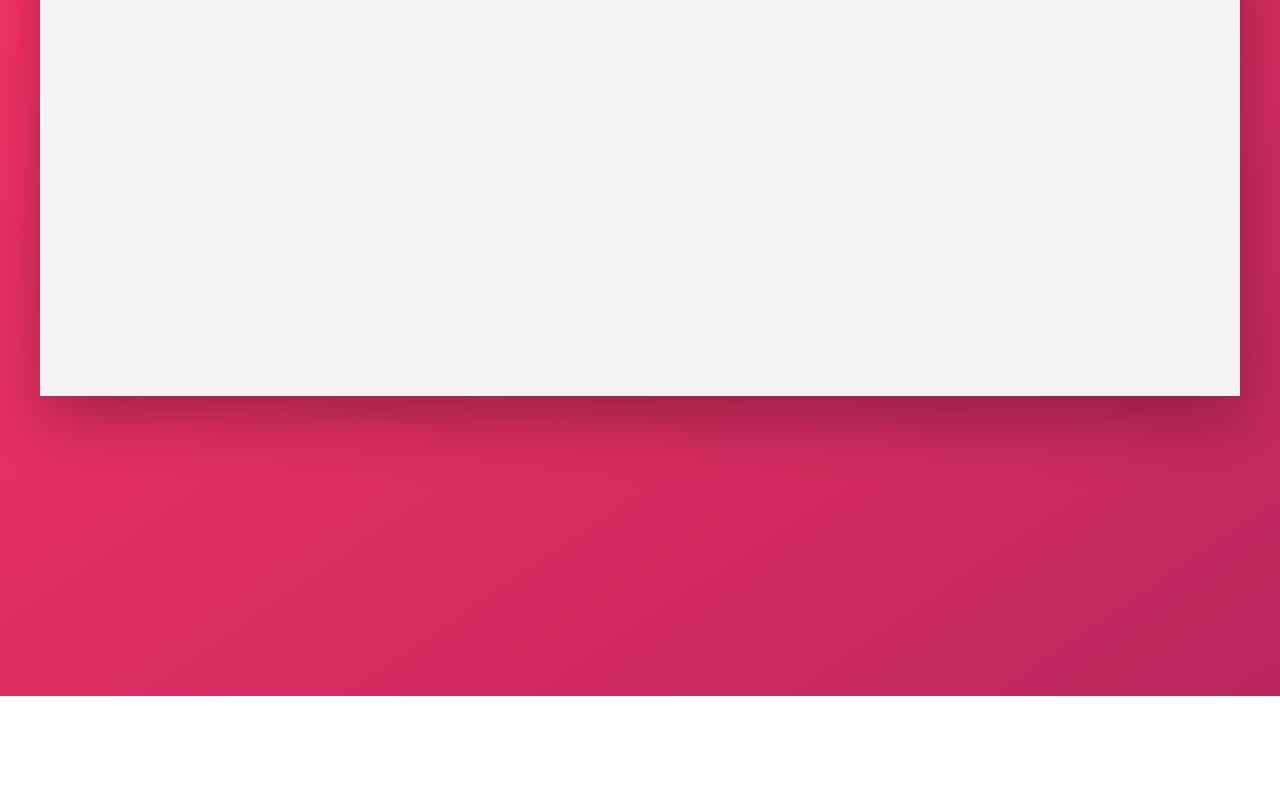
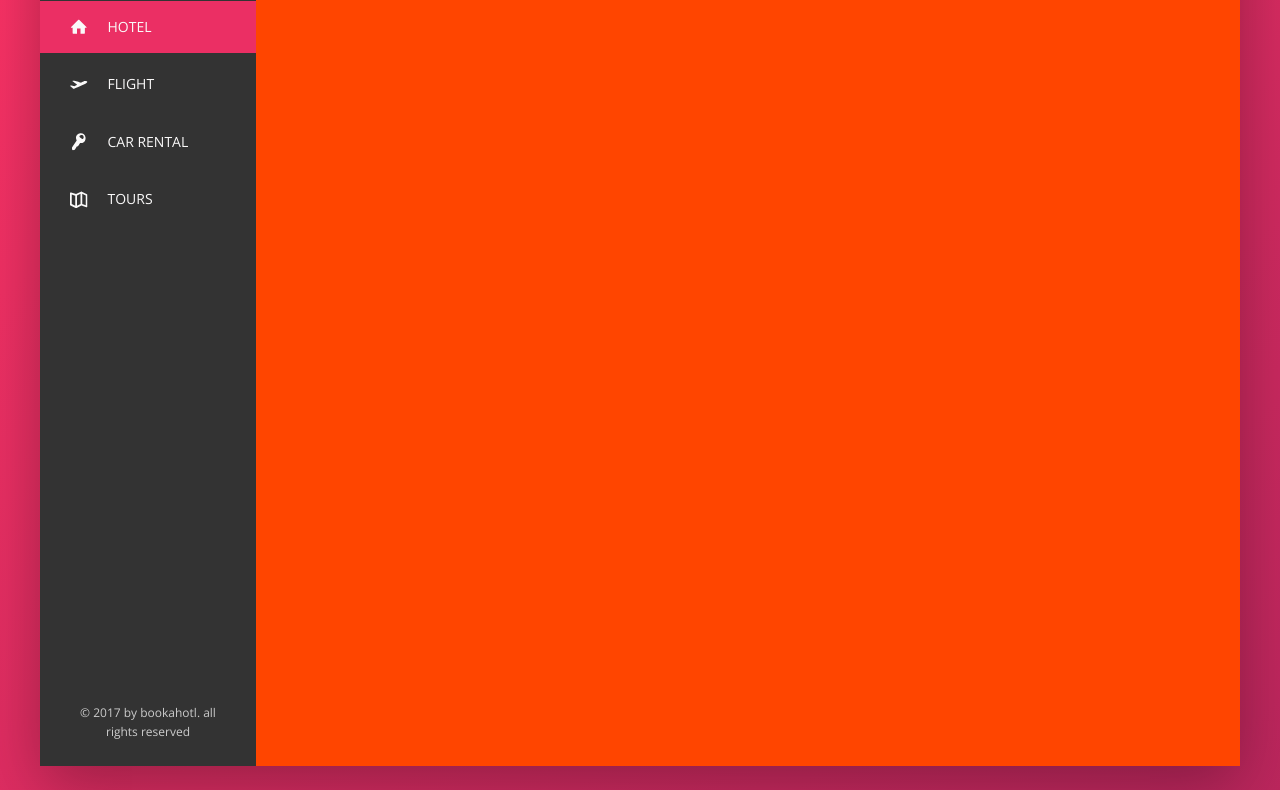
Before and after one commit to ashxdiep/Bookahotl, a website: page index.html in a window 1280 px wide. Shown: the part 184-974 px from the top of the page. Before the commit the page ends 880 px from the top, so only its background shows below. Drawn offline with nearby package versions, Linux system fonts and the light colour scheme.

Commit message:
navigation bar

```diff
--- a/index.html
+++ b/index.html
@@ -49,8 +49,50 @@
 
           <div class="content">
             <nav class="sidebar">
-              Navigation
+              <ul class="side-nav">
+                <li class="side-nav__item side-nav__item--active">
+                  <a href="#" class="side-nav__link">
+                    <svg class="side-nav__icon">
+                      <use xlink:href = "img/sprite.svg#icon-home"></use>
+                    </svg>
+                    <span>Hotel</span>
+                  </a>
+                </li>
+
+                <li class="side-nav__item">
+                  <a href="#" class="side-nav__link">
+                    <svg class="side-nav__icon">
+                      <use xlink:href = "img/sprite.svg#icon-aircraft-take-off"></use>
+                    </svg>
+                    <span>Flight</span>
+                  </a>
+                </li>
+
+                <li class="side-nav__item">
+                  <a href="#" class="side-nav__link">
+                    <svg class="side-nav__icon">
+                      <use xlink:href = "img/sprite.svg#icon-key"></use>
+                    </svg>
+                    <span>Car rental</span>
+                  </a>
+                </li>
+
+                <li class="side-nav__item">
+                  <a href="#" class="side-nav__link">
+                    <svg class="side-nav__icon">
+                      <use xlink:href = "img/sprite.svg#icon-map"></use>
+                    </svg>
+                    <span>Tours</span>
+                  </a>
+                </li>
+              </ul>
+
+              <div class="legal">
+                &copy; 2017 by bookahotl. all rights reserved
+              </div>
             </nav>
+
+
 
             <main class="hotel-view">
               Hotel View
--- a/sass/_components.scss
+++ b/sass/_components.scss
@@ -1,7 +1,7 @@
 
 
 .logo{
-  height: 3rem;
+  height: 2rem;
   margin-left: 3rem;
 }
 
@@ -113,3 +113,73 @@
     margin-right: 1rem;
   }
 }
+
+
+
+//SIDE NAVIGATION
+.side-nav{
+
+  font-size: 1.4rem;
+  list-style: none;
+  margin-top: 3.5rem;
+
+  &__item{
+    position: relative;
+
+    &:not(:last-child){
+      margin-bottom: .5rem;
+    }
+  }
+
+  &__item::before{
+    content: '';
+    position: absolute;
+    top: 0;
+    left: 0;
+    height: 100%;
+    width: 3px;
+    background-color: var(--color-primary);
+    transform: scaleY(0);
+    transition: transform .2s, width .4s cubic-bezier(1, 0, 0, 1) .2s,
+                background-color .1s;
+  }
+
+  &__item:hover::before,
+  &__item--active::before{
+    transform: scaleY(1);
+    width: 100%;
+  }
+
+  &__item:active::before{
+    background-color: var(--color-primary-light);
+  }
+
+  &__link:link,
+  &__link:visited{
+    color: var(--Grey-light-1);
+    text-decoration: none;
+    text-transform: uppercase;
+    display: block;
+    padding: 1.5rem 3rem;
+    z-index: 10; //only works if you have specified position
+    position: relative;
+
+    display: flex;
+    align-items: center;
+
+  }
+
+  &__icon{
+    width: 1.75rem;
+    height: 1.75rem;
+    margin-right: 2rem;
+    fill: currentColor; //color of the parent element
+  }
+}
+
+.legal{
+  font-size: 1.2rem;
+  text-align: center;
+  padding: 2.5rem;
+  color: var(--Grey-light-4);
+}
--- a/sass/_layout.scss
+++ b/sass/_layout.scss
@@ -26,10 +26,15 @@
   background-color: var(--Grey-dark-1);
 
   flex: 0 0 18%;
+
+  display: flex;
+  flex-direction: column;
+  justify-content: space-between; ///divides white space between the element
 }
 
 .hotel-view{
   background-color: orangered;
+  height: 80rem;
 
   // grow as much as it can occupying the remaining percent
   flex: 1;
```
Also changed, not shown: css/style.css.
